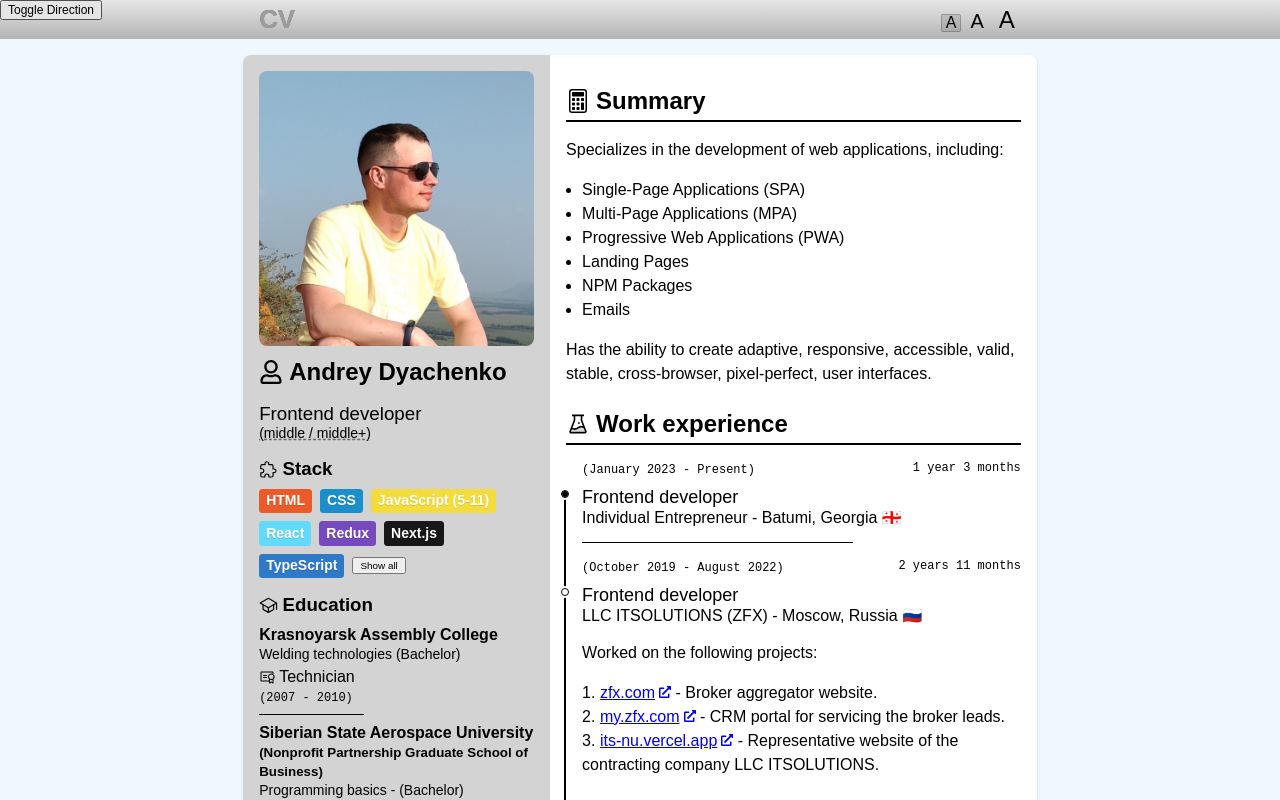
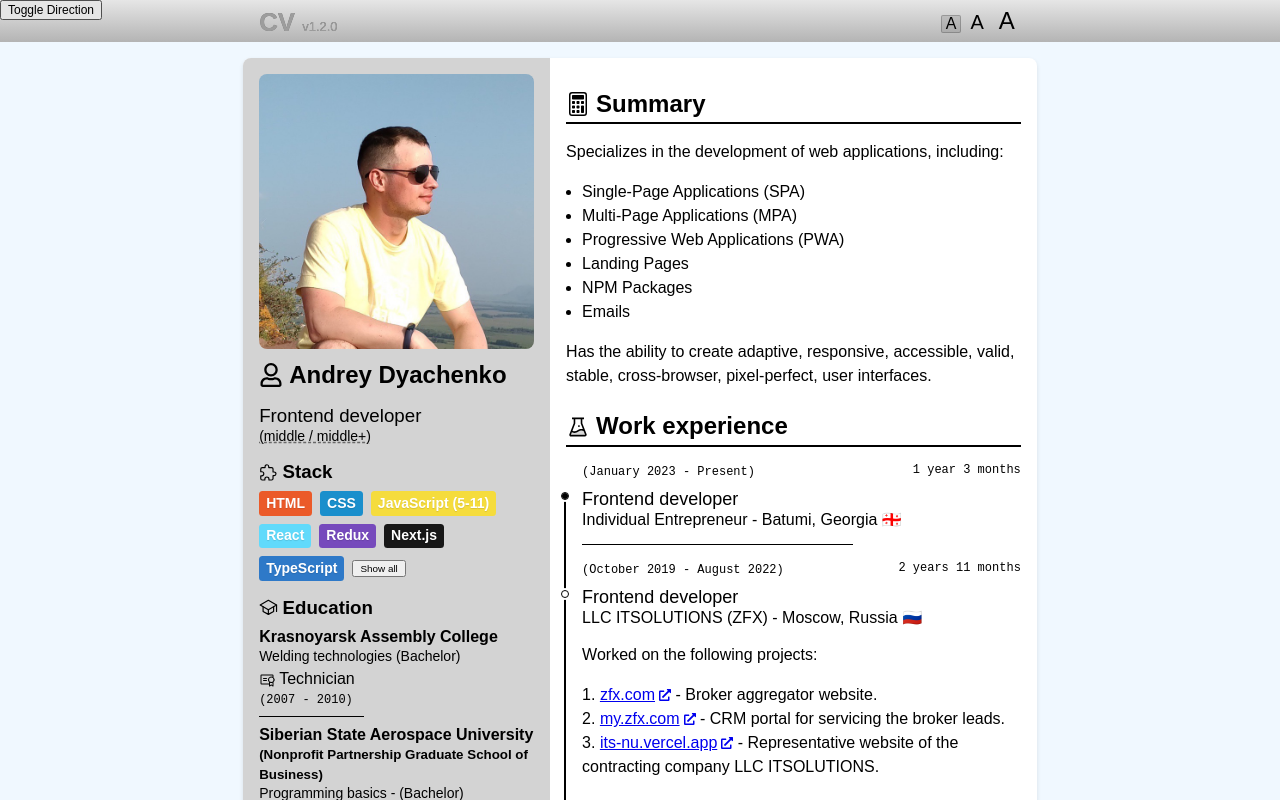
Before and after one commit to Andrew-Dyachenko/cv, a Next.js app: page / in a window 1280 px wide. Shown: the top 800 px of the page. Built offline with nearby package versions, Linux system fonts and the light colour scheme; a web font is replaced by a local one.

Commit message:
feat(header): display version

```diff
--- a/package.json
+++ b/package.json
@@ -1,6 +1,6 @@
 {
 	"name": "cv",
-	"version": "0.1.0",
+	"version": "1.2.0",
 	"private": true,
 	"author": "Andrey Dyachenko",
 	"contributors": [
--- a/src/app/components/Header/Header.jsx
+++ b/src/app/components/Header/Header.jsx
@@ -3,13 +3,16 @@ import clsx from "clsx";
 import Link from "next/link";
 // import { Html } from "next/document";
 import FontSize from "./FontSize";
+import packageJSON from "../../../../package.json";
+
+const { version } = packageJSON;
 
 export default function Header() {
 	return (
 		<header className={styles.header}>
 			<div className={clsx("container", styles.header__container)}>
 				<Link href="/" className={styles.brand}>
-					CV
+					CV <sub className={styles.brand__version}>v{version}</sub>
 				</Link>
 				<FontSize />
 			</div>
--- a/src/app/components/Header/header.module.scss
+++ b/src/app/components/Header/header.module.scss
@@ -25,6 +25,8 @@
 }
 
 .brand {
+	display: inline-block;
+	padding-top: 0.1em;
 	$-color: color.change(color.mix(#e6e6e6, #b4b4b4), $blackness: 50%);
 	font-size: fibonacci.$golden-ratio + 0rem;
 	color: $-color;
@@ -34,6 +36,14 @@
 
 	&:any-link {
 		text-decoration: none;
+	}
+
+	&__version {
+		font-weight: 400;
+		font-size: 0.5em;
+		vertical-align: baseline;
+		text-shadow: 0 fibonacci.$asymp-m * -1em 0 color.change($-color, $lightness: fibonacci.$asymp-xxl-percentage),
+			0 fibonacci.$asymp-m * 1em 0 color.change(#fff, $blackness: fibonacci.$asymp-xl-percentage);
 	}
 }
 
```
